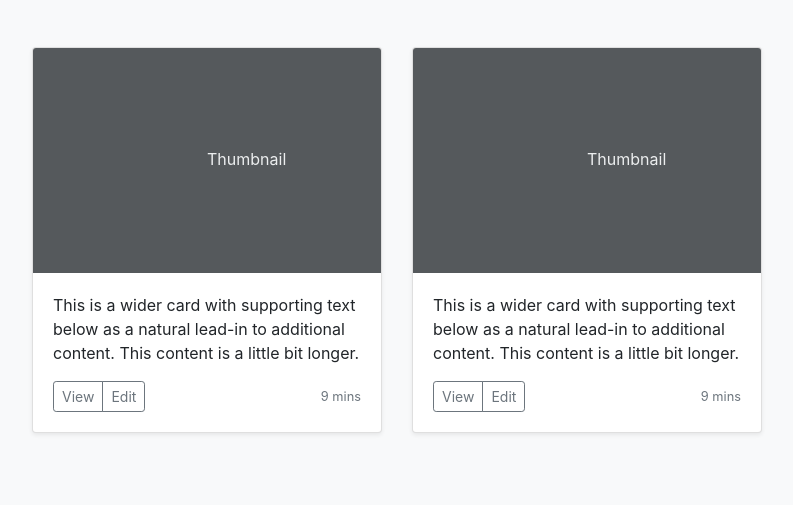
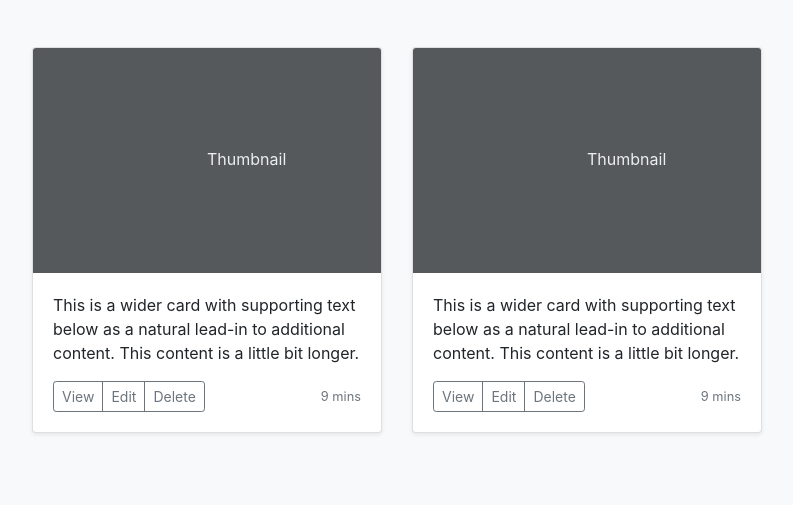
Before and after one commit to Ivana505/art-of-chocolate, a Django app: page / in a window 1280 px wide. Shown: the part 619-1124 px from the top of the page, without its empty margins (53-846 px from the left). Run offline with Django 3.2, Linux system fonts and the light colour scheme; data that the repository does not hold is empty.

Commit message:
made migrations

```diff
--- a/home/templates/home/index.html
+++ b/home/templates/home/index.html
@@ -59,6 +59,7 @@
                         <div class="btn-group">
                           <button type="button" class="btn btn-sm btn-outline-secondary">View</button>
                           <button type="button" class="btn btn-sm btn-outline-secondary">Edit</button>
+                          <button type="button" class="btn btn-sm btn-outline-secondary">Delete</button>
                         </div>
                         <small class="text-muted">9 mins</small>
                       </div>
@@ -74,6 +75,7 @@
                         <div class="btn-group">
                           <button type="button" class="btn btn-sm btn-outline-secondary">View</button>
                           <button type="button" class="btn btn-sm btn-outline-secondary">Edit</button>
+                          <button type="button" class="btn btn-sm btn-outline-secondary">Delete</button>
                         </div>
                         <small class="text-muted">9 mins</small>
                       </div>
--- a/requirements.txt
+++ b/requirements.txt
@@ -4,6 +4,7 @@ Django==3.2
 django-allauth==0.41.0
 gunicorn==20.1.0
 oauthlib==3.2.0
+Pillow==9.2.0
 psycopg2-binary==2.9.3
 python3-openid==3.2.0
 pytz==2022.1
```
